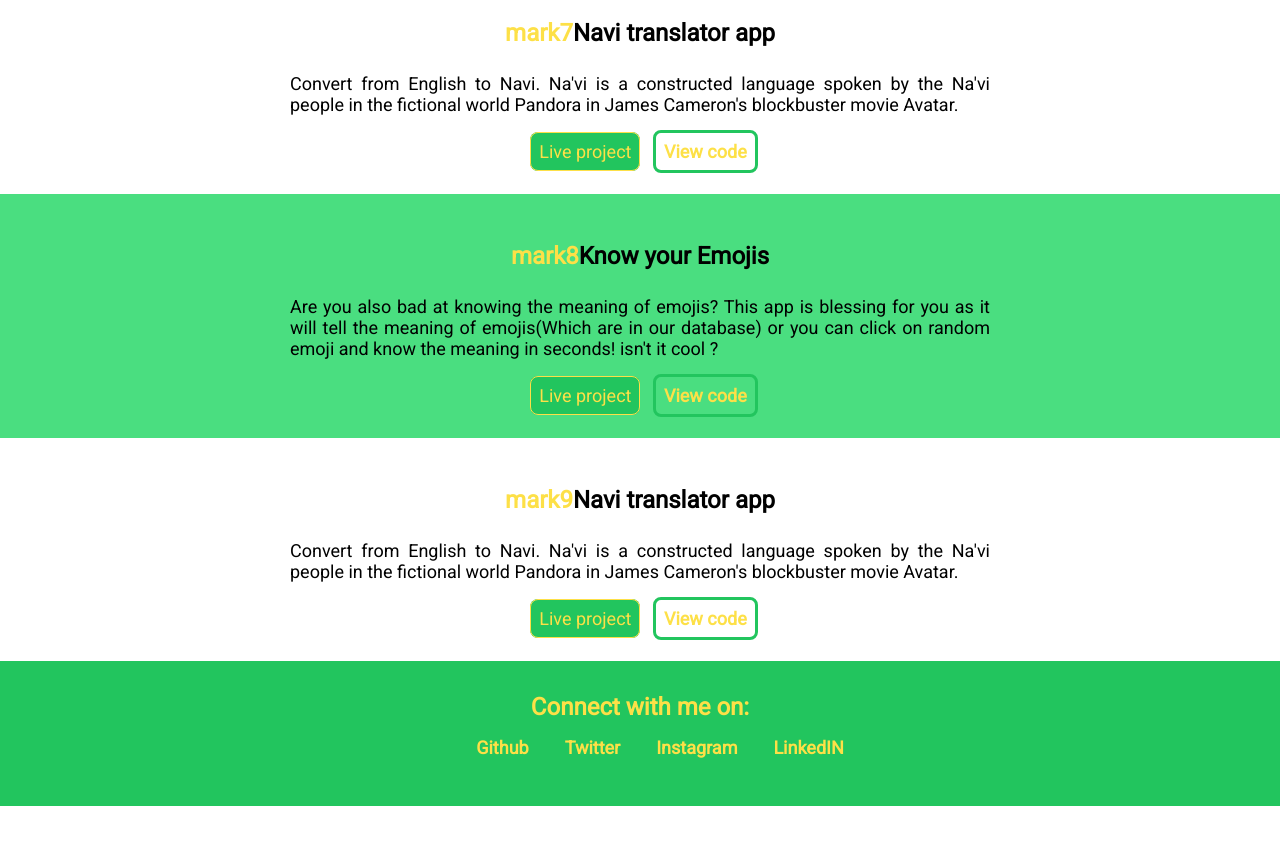
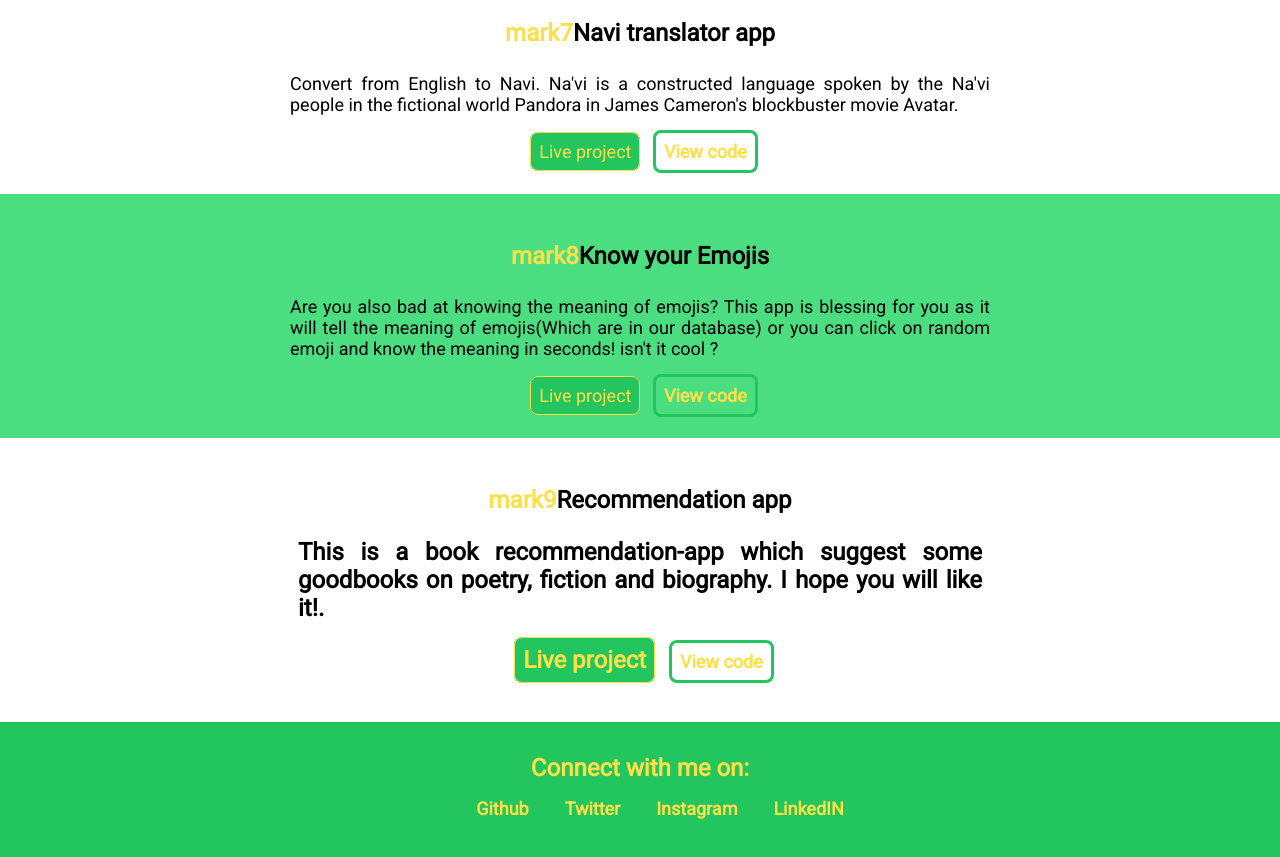
Before and after one commit to Vivek-aDev/My_Portfolio, a plain HTML site: page projects.html in a window 1280 px wide. Shown: the part 971-1828 px from the top of the page. Before the commit the page ends 1777 px from the top, so only its background shows below. Drawn offline with Linux system fonts and the light colour scheme.

Commit message:
mark 9 project update

```diff
--- a/projects.html
+++ b/projects.html
@@ -106,17 +106,14 @@
     <section class="section">
 
         <div class="center-container">
-            <div class="center-container section-header"><span class="header-content-highlight">mark9</span>Navi translator
-                app</div>
+            <div class="center-container section-header"><span class="header-content-highlight">mark9</span>Recommendation app<div>
 
-            <p>Convert from English to Navi. Na'vi is a constructed language spoken by the Na'vi people in the fictional
-                world Pandora
-                in James Cameron's blockbuster movie Avatar.</p>
+            <p>This is a book recommendation-app which suggest some goodbooks on poetry, fiction and biography. I hope you will like it!.</p>
 
         </div>
-        <a class="nav-link" href="https://navi-translate-by-vivek.netlify.app/" target="_blank">Live
+        <a class="nav-link" href="https://codesandbox.io/s/github/Vivek-aDev/Recommendation-App" target="_blank">Live
             project</a>
-        <a class="link link-secondary" href="https://github.com/Vivek-aDev/Navi-translator" target="_blank">View
+        <a class="link link-secondary" href="https://github.com/Vivek-aDev/Recommendation-App" target="_blank">View
             code</a>
 
     </section>
```
